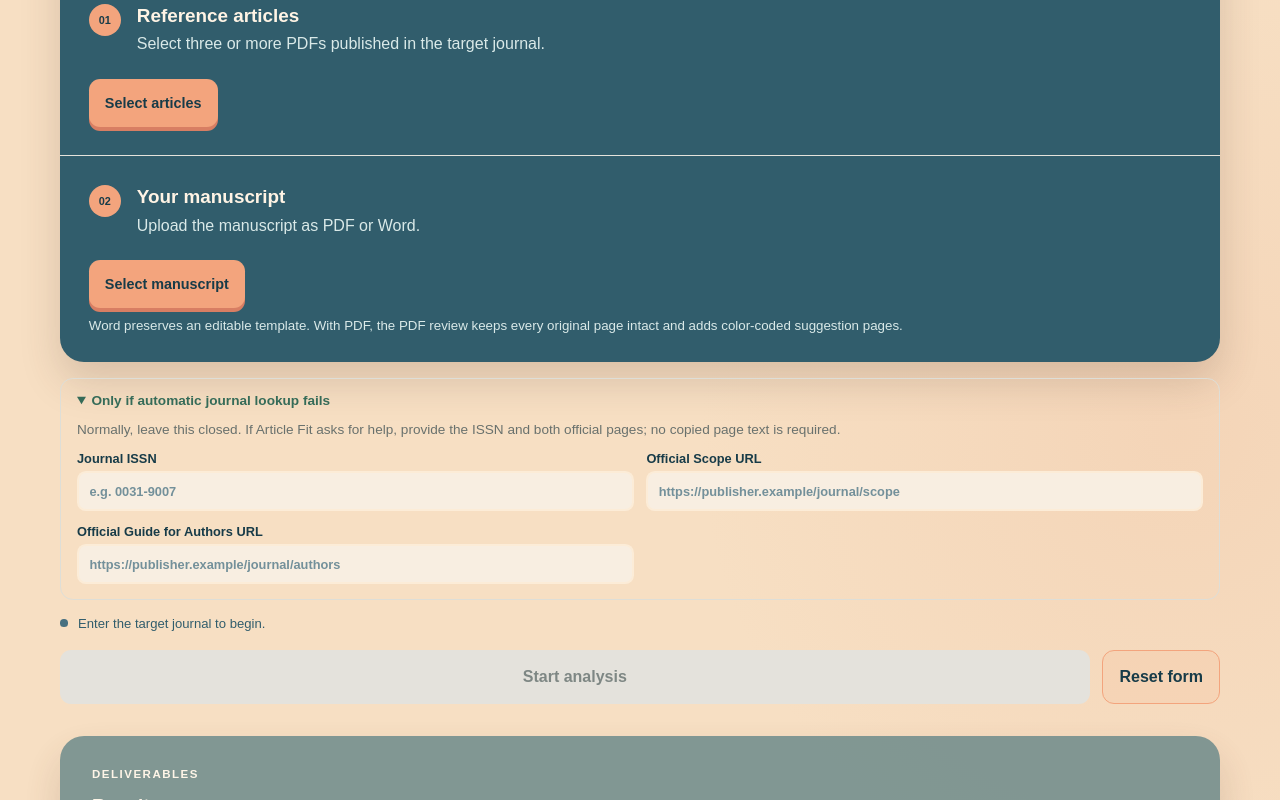
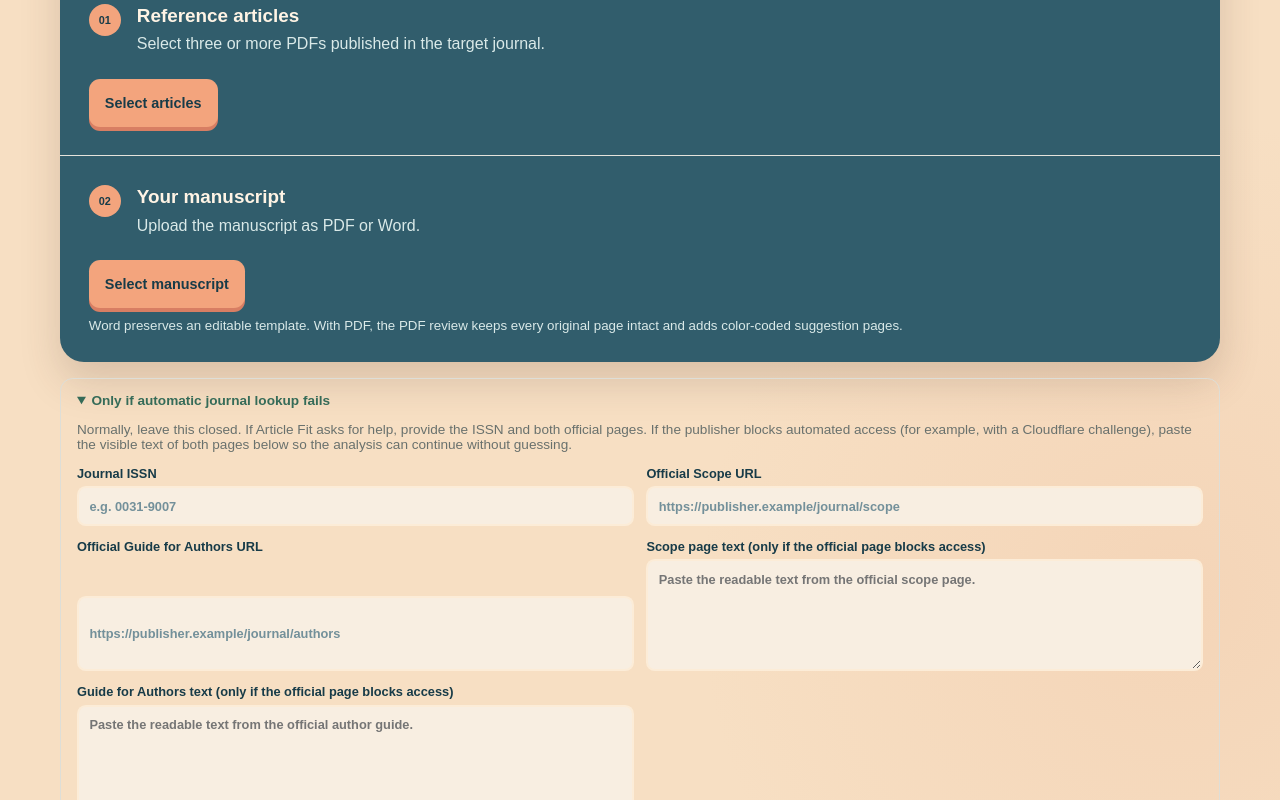
Before and after one commit to MSR-BR/article-fit, a Next.js app in the folder apps/web/: page / in a window 1280 px wide. Both pictures are taken after a click on the heading "Only if automatic journal lookup fails". Shown: the part 903-1703 px from the top of the page. Built offline with nearby package versions, Linux system fonts and the light colour scheme.

Commit message:
fix: support blocked official journal pages

```diff
--- a/apps/web/src/app/page.tsx
+++ b/apps/web/src/app/page.tsx
@@ -76,6 +76,8 @@ type RunContext = {
 const emptyGuidance = {
   scopeUrl: '',
   guideUrl: '',
+  scopeSnapshot: '',
+  guideSnapshot: '',
 };
 const knownJournals = ['Physical Review Letters'];
 
@@ -200,7 +202,9 @@ export default function HomePage() {
     ? 'The server is still processing. Reconnecting to receive the latest confirmed status.'
     : (progressStages[activeStep]?.message ?? '');
 
-  const manualValues = Object.values(guidance).map((value) => value.trim());
+  const manualValues = [guidance.scopeUrl, guidance.guideUrl].map((value) =>
+    value.trim(),
+  );
   const manualRequested = Boolean(
     journalIssn.trim() || manualValues.some(Boolean),
   );
@@ -307,7 +311,15 @@ export default function HomePage() {
             ? {
                 journalTitle: journal.trim(),
                 journalIssn: journalIssn.trim().toUpperCase(),
-                ...guidance,
+                scopeUrl: guidance.scopeUrl,
+                guideUrl: guidance.guideUrl,
+                ...(guidance.scopeSnapshot.trim() &&
+                guidance.guideSnapshot.trim()
+                  ? {
+                      scopeSnapshot: guidance.scopeSnapshot,
+                      guideSnapshot: guidance.guideSnapshot,
+                    }
+                  : {}),
               }
             : {}),
         }),
@@ -644,7 +656,9 @@ export default function HomePage() {
         <summary>Only if automatic journal lookup fails</summary>
         <p>
           Normally, leave this closed. If Article Fit asks for help, provide the
-          ISSN and both official pages; no copied page text is required.
+          ISSN and both official pages. If the publisher blocks automated access
+          (for example, with a Cloudflare challenge), paste the visible text of
+          both pages below so the analysis can continue without guessing.
         </p>
         <div className="assisted-grid">
           <label>
@@ -684,6 +698,36 @@ export default function HomePage() {
                 }));
               }}
               placeholder="https://publisher.example/journal/authors"
+            />
+          </label>
+          <label className="guidance-snapshot">
+            Scope page text (only if the official page blocks access)
+            <textarea
+              value={guidance.scopeSnapshot}
+              onChange={(event) => {
+                const value = event.currentTarget.value;
+                setGuidance((current) => ({
+                  ...current,
+                  scopeSnapshot: value,
+                }));
+              }}
+              placeholder="Paste the readable text from the official scope page."
+              rows={5}
+            />
+          </label>
+          <label className="guidance-snapshot">
+            Guide for Authors text (only if the official page blocks access)
+            <textarea
+              value={guidance.guideSnapshot}
+              onChange={(event) => {
+                const value = event.currentTarget.value;
+                setGuidance((current) => ({
+                  ...current,
+                  guideSnapshot: value,
+                }));
+              }}
+              placeholder="Paste the readable text from the official author guide."
+              rows={5}
             />
           </label>
         </div>
```
Also changed, not shown: 1 other file (tests, documents, lock files or other folders).
